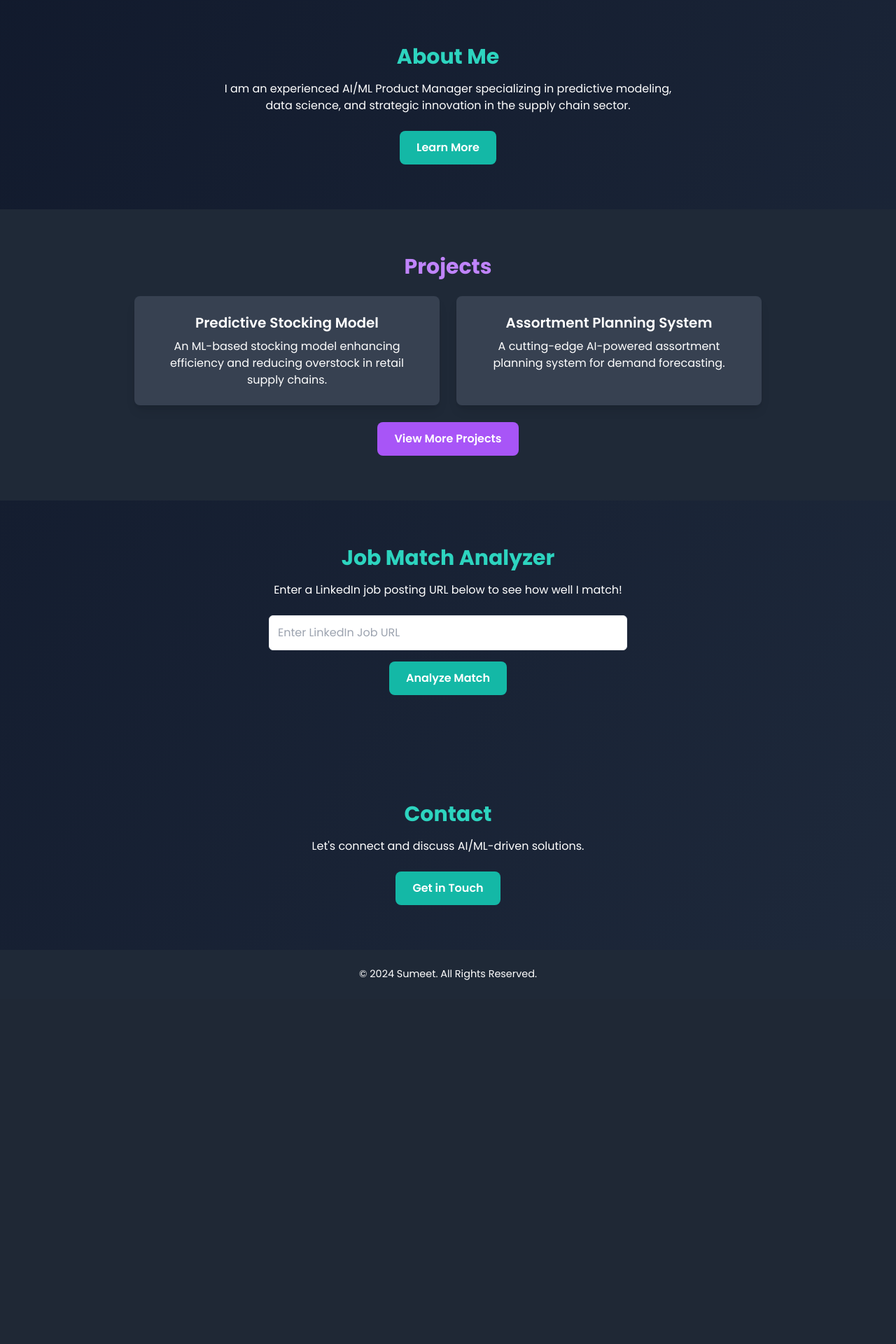
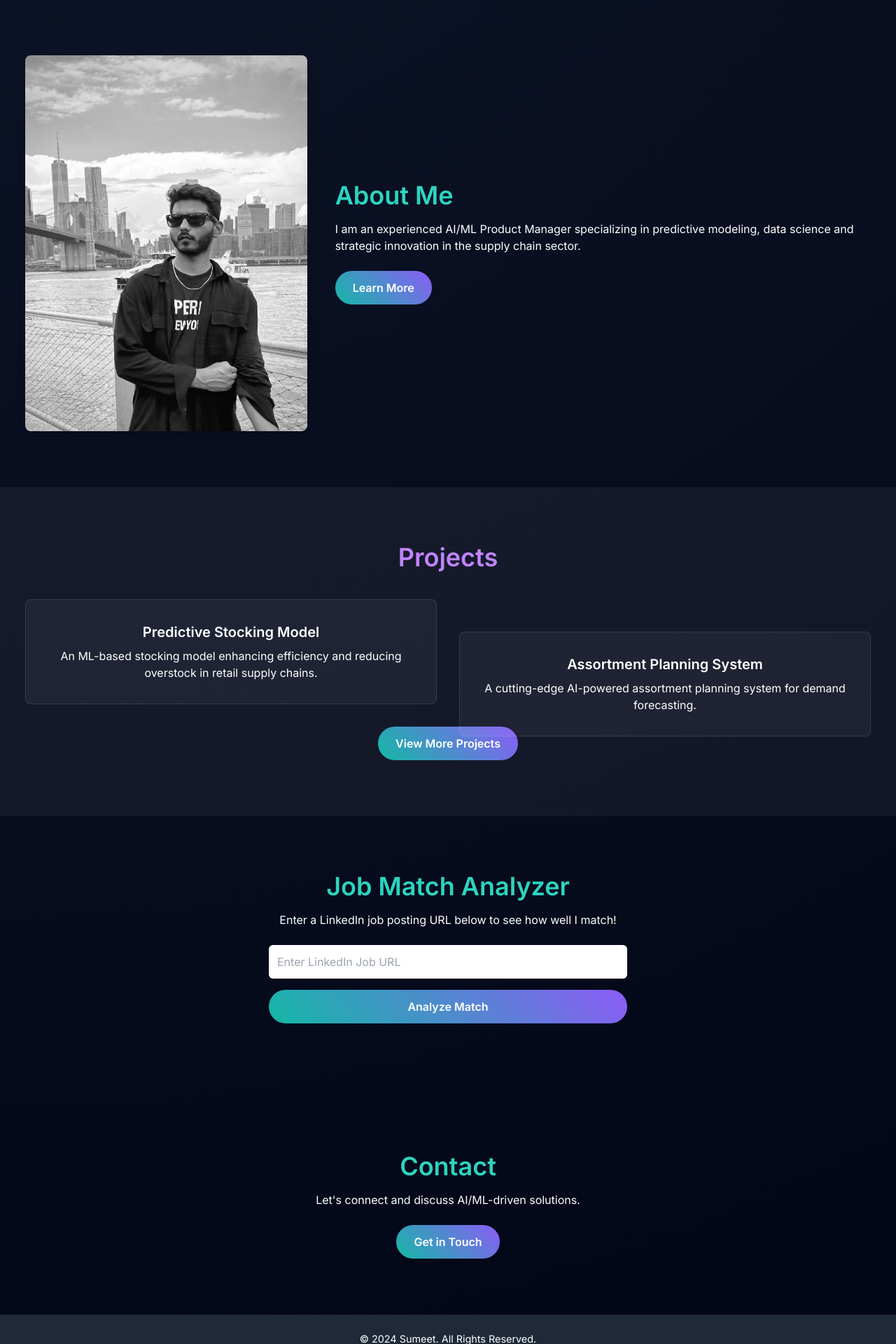
Before and after one commit to sumeetksingh/portfolio, a Flask app: page / in a window 1280 px wide. Shown: the part 801-2721 px from the top of the page at 70% size. Before the commit the page ends 2201 px from the top, so only its background shows below. Run offline with Flask 3, Linux system fonts and the light colour scheme; some libraries are stand-ins or nearby versions.

Commit message:
Revamp portfolio UI

```diff
--- a/static/css/styles.css
+++ b/static/css/styles.css
@@ -1,8 +1,8 @@
 /* General Styles */
 body {
-    font-family: 'Poppins', sans-serif;
-    background: linear-gradient(to bottom right, #0f172a, #1e293b);
-    color: white;
+    font-family: 'Inter', 'Poppins', sans-serif;
+    background: radial-gradient(circle at top left, #0f172a, #020617);
+    color: #f8fafc;
     margin: 0;
     padding: 0;
     overflow-x: hidden;
@@ -11,7 +11,7 @@
 
 /* Navigation */
 nav {
-    background: rgba(0, 0, 0, 0.8);
+    background: rgba(2, 6, 23, 0.7);
     position: fixed;
     width: 100%;
     padding: 15px 0;
@@ -79,6 +79,25 @@
     height: 200px; /* Adjust height as needed */
 }
 
+.container {
+    max-width: 1200px;
+    margin: 0 auto;
+    padding: 0 1rem;
+}
+
+.project-card {
+    background: rgba(255, 255, 255, 0.05);
+    border: 1px solid rgba(255, 255, 255, 0.1);
+    border-radius: 0.5rem;
+    padding: 2rem;
+    transition: transform 0.3s ease, box-shadow 0.3s ease;
+}
+
+.project-card:hover {
+    transform: translateY(-4px);
+    box-shadow: 0 10px 15px rgba(0, 0, 0, 0.4);
+}
+
 .hero-content {
     position: relative;
     z-index: 10;
@@ -105,11 +124,15 @@
     text-align: center;
 }
 
+.alt-bg {
+    background: rgba(255, 255, 255, 0.05);
+}
+
 /* Buttons */
 .btn {
     display: inline-block;
     padding: 12px 25px;
-    background: linear-gradient(45deg, #ff00ff, #00ffc8);
+    background: linear-gradient(45deg, #14b8a6, #8b5cf6);
     color: white;
     text-decoration: none;
     border-radius: 30px;
@@ -119,7 +142,7 @@
 
 .btn:hover {
     transform: scale(1.05);
-    box-shadow: 0 0 20px rgba(0, 255, 200, 0.7);
+    box-shadow: 0 0 20px rgba(139, 92, 246, 0.6);
 }
 
 /* Footer */
@@ -150,6 +173,13 @@
         height: 200px;
     }
 }
+
+@media (max-width: 640px) {
+    nav ul li {
+        display: block;
+        margin: 10px 0;
+    }
+}
 @keyframes fadeToBlack {
     0% { opacity: 1; }
     100% { opacity: 0.2; }
--- a/templates/index.html
+++ b/templates/index.html
@@ -4,70 +4,73 @@
     <meta charset="UTF-8">
     <meta name="viewport" content="width=device-width, initial-scale=1.0">
     <title>Sumeet | AI/ML Product Manager Portfolio</title>
-    <link href="https://fonts.googleapis.com/css2?family=Poppins:wght@400;600;700&display=swap" rel="stylesheet">
+    <link href="https://fonts.googleapis.com/css2?family=Inter:wght@300;400;600&family=Poppins:wght@400;600;700&display=swap" rel="stylesheet">
     <link rel="stylesheet" href="{{ url_for('static', filename='css/styles.css') }}">
     <script src="https://cdn.tailwindcss.com"></script>
     <script src="https://cdnjs.cloudflare.com/ajax/libs/gsap/3.12.2/gsap.min.js"></script>
     <script src="https://cdnjs.cloudflare.com/ajax/libs/gsap/3.12.2/ScrollTrigger.min.js"></script>
 </head>
 <body class="bg-gray-900 text-white">
-    <nav class="fixed top-0 w-full bg-gray-800 bg-opacity-90 backdrop-blur-lg p-4 z-50 transition-shadow">
-        <ul class="flex justify-center space-x-6">
-            <li><a href="index.html" class="hover:text-teal-400">Home</a></li>
-            <li><a href="about.html" class="hover:text-teal-400">About</a></li>
-            <li><a href="projects.html" class="hover:text-teal-400">Projects</a></li>
-            <li><a href="contact.html" class="hover:text-teal-400">Contact</a></li>
+    <nav class="fixed top-0 w-full bg-gray-800 bg-opacity-70 backdrop-blur-lg z-50 transition-shadow">
+        <div class="container flex items-center justify-between py-4">
+            <a href="#" class="text-xl font-bold">Sumeet</a>
+            <ul class="flex space-x-6">
+                <li><a href="#" class="hover:text-teal-400">Home</a></li>
+                <li><a href="#about" class="hover:text-teal-400">About</a></li>
+                <li><a href="#projects" class="hover:text-teal-400">Projects</a></li>
+                <li><a href="#contact" class="hover:text-teal-400">Contact</a></li>
             </ul>
+        </div>
     </nav>
 
-    <header class="hero relative flex flex-col items-center justify-center h-screen text-center">
-        <div class="grid grid-cols-3 gap-4 absolute inset-0 w-full h-full opacity-70 overflow-hidden">
-            <video autoplay loop muted playsinline class="w-full h-full object-cover col-span-1">
-                <source src="{{ url_for('static', filename='images/ww.mp4') }}" type="video/mp4">
+    <header class="hero relative flex items-center justify-center text-center">
+        <video autoplay loop muted playsinline class="absolute inset-0 w-full h-full object-cover">
+            <source src="{{ url_for('static', filename='images/video.mp4') }}" type="video/mp4">
         </video>
-            <div class="w-full h-full bg-cover bg-center rounded-lg shadow-lg z-10 col-span-1" style="background-image: url('{{ url_for('static', filename='images/IMG_1590.jpg') }}');"></div>
-            <video autoplay loop muted playsinline class="w-full h-full object-cover col-span-1">
-                <source src="{{ url_for('static', filename='images/prd.mp4') }}" type="video/mp4">
-            </video>
-        </div>
+        <div class="absolute inset-0 bg-black opacity-50"></div>
         <div class="relative z-20 mt-20">
-            <h1 class="text-5xl font-extrabold bg-clip-text text-transparent bg-gradient-to-r from-teal-600 via-white to-cyan-500 drop-shadow-lg animate-fadeToBlack">Sumeet</h1>
-            <p class="mt-4 text-xl font-semibold bg-gray-800 px-4 py-2 rounded-lg shadow-lg">AI & ML Product Manager | Innovator | Strategist</p>
+            <h1 class="text-6xl font-extrabold bg-clip-text text-transparent bg-gradient-to-r from-teal-400 via-purple-400 to-pink-500 drop-shadow-lg animate-fadeToBlack">Sumeet</h1>
+            <p class="mt-6 text-2xl font-semibold">AI & ML Product Manager | Innovator | Strategist</p>
         </div>
     </header>
 
-    <section class="py-16 text-center">
-        <h2 class="text-3xl font-bold text-teal-400">About Me</h2>
-        <p class="mt-4 max-w-2xl mx-auto">I am an experienced AI/ML Product Manager specializing in predictive modeling, data science, and strategic innovation in the supply chain sector.</p>
-        <a href="about.html" class="mt-6 inline-block px-6 py-3 bg-teal-500 rounded-lg text-white font-semibold hover:bg-teal-600">Learn More</a>
+    <section id="about" class="py-20">
+        <div class="container md:flex items-center gap-10">
+            <img src="{{ url_for('static', filename='images/IMG_1590.jpg') }}" class="w-full md:w-1/3 rounded-lg shadow-lg mb-8 md:mb-0" alt="Sumeet">
+            <div class="md:flex-1 text-center md:text-left">
+                <h2 class="text-4xl font-bold text-teal-400">About Me</h2>
+                <p class="mt-4">I am an experienced AI/ML Product Manager specializing in predictive modeling, data science and strategic innovation in the supply chain sector.</p>
+                <a href="about.html" class="btn mt-6 inline-block">Learn More</a>
+            </div>
+        </div>
     </section>
 
-    <section class="py-16 text-center bg-gray-800">
-        <h2 class="text-3xl font-bold text-purple-400">Projects</h2>
-        <div class="mt-6 grid grid-cols-1 md:grid-cols-2 gap-6 max-w-4xl mx-auto">
-            <div class="p-6 bg-gray-700 rounded-lg shadow-lg">
+    <section id="projects" class="py-20 alt-bg">
+        <div class="container">
+            <h2 class="text-4xl font-bold text-purple-400 text-center">Projects</h2>
+            <div class="mt-10 grid grid-cols-1 md:grid-cols-2 gap-8">
+                <div class="project-card">
                     <h3 class="text-xl font-semibold">Predictive Stocking Model</h3>
                     <p class="mt-2">An ML-based stocking model enhancing efficiency and reducing overstock in retail supply chains.</p>
                 </div>
-            <div class="p-6 bg-gray-700 rounded-lg shadow-lg">
+                <div class="project-card">
                     <h3 class="text-xl font-semibold">Assortment Planning System</h3>
                     <p class="mt-2">A cutting-edge AI-powered assortment planning system for demand forecasting.</p>
                 </div>
             </div>
-        <a href="projects.html" class="mt-6 inline-block px-6 py-3 bg-purple-500 rounded-lg text-white font-semibold hover:bg-purple-600">View More Projects</a>
+            <a href="projects.html" class="btn mt-8 inline-block">View More Projects</a>
+        </div>
     </section>
-    <section class="py-16 text-center">
-        <h2 class="text-3xl font-bold text-teal-400">Job Match Analyzer</h2>
+    <section id="analyzer" class="py-20">
+        <div class="container text-center">
+            <h2 class="text-4xl font-bold text-teal-400">Job Match Analyzer</h2>
             <p class="mt-4 max-w-2xl mx-auto">Enter a LinkedIn job posting URL below to see how well I match!</p>
-
             <div class="mt-6 max-w-lg mx-auto">
-            <input type="text" id="jobUrl" class="w-full p-3 border rounded-md text-black" placeholder="Enter LinkedIn Job URL">
-            <button onclick="analyzeJob()" class="mt-4 px-6 py-3 bg-teal-500 rounded-lg text-white font-semibold hover:bg-teal-600">
-                Analyze Match
-            </button>
+                <input type="text" id="jobUrl" class="w-full p-3 rounded-md text-black" placeholder="Enter LinkedIn Job URL">
+                <button onclick="analyzeJob()" class="btn mt-4 w-full">Analyze Match</button>
             </div>
-
             <div id="matchResult" class="mt-6 text-xl font-semibold"></div>
+        </div>
     </section>
 
     <script>
@@ -83,10 +86,10 @@
     }
     </script>
 
-    <section class="py-16 text-center">
-        <h2 class="text-3xl font-bold text-teal-400">Contact</h2>
+    <section id="contact" class="py-20 text-center">
+        <h2 class="text-4xl font-bold text-teal-400">Contact</h2>
         <p class="mt-4">Let's connect and discuss AI/ML-driven solutions.</p>
-        <a href="contact.html" class="mt-6 inline-block px-6 py-3 bg-teal-500 rounded-lg text-white font-semibold hover:bg-teal-600">Get in Touch</a>
+        <a href="contact.html" class="btn mt-6 inline-block">Get in Touch</a>
     </section>
 
     <footer class="py-6 bg-gray-800 text-center">
@@ -94,7 +97,7 @@
     </footer>
 
     <script>
-        gsap.from(".grid div", {
+        gsap.from(".project-card", {
             opacity: 0,
             y: 50,
             duration: 1.5,
```
Lines whose indentation alone changed are shown as unchanged.
